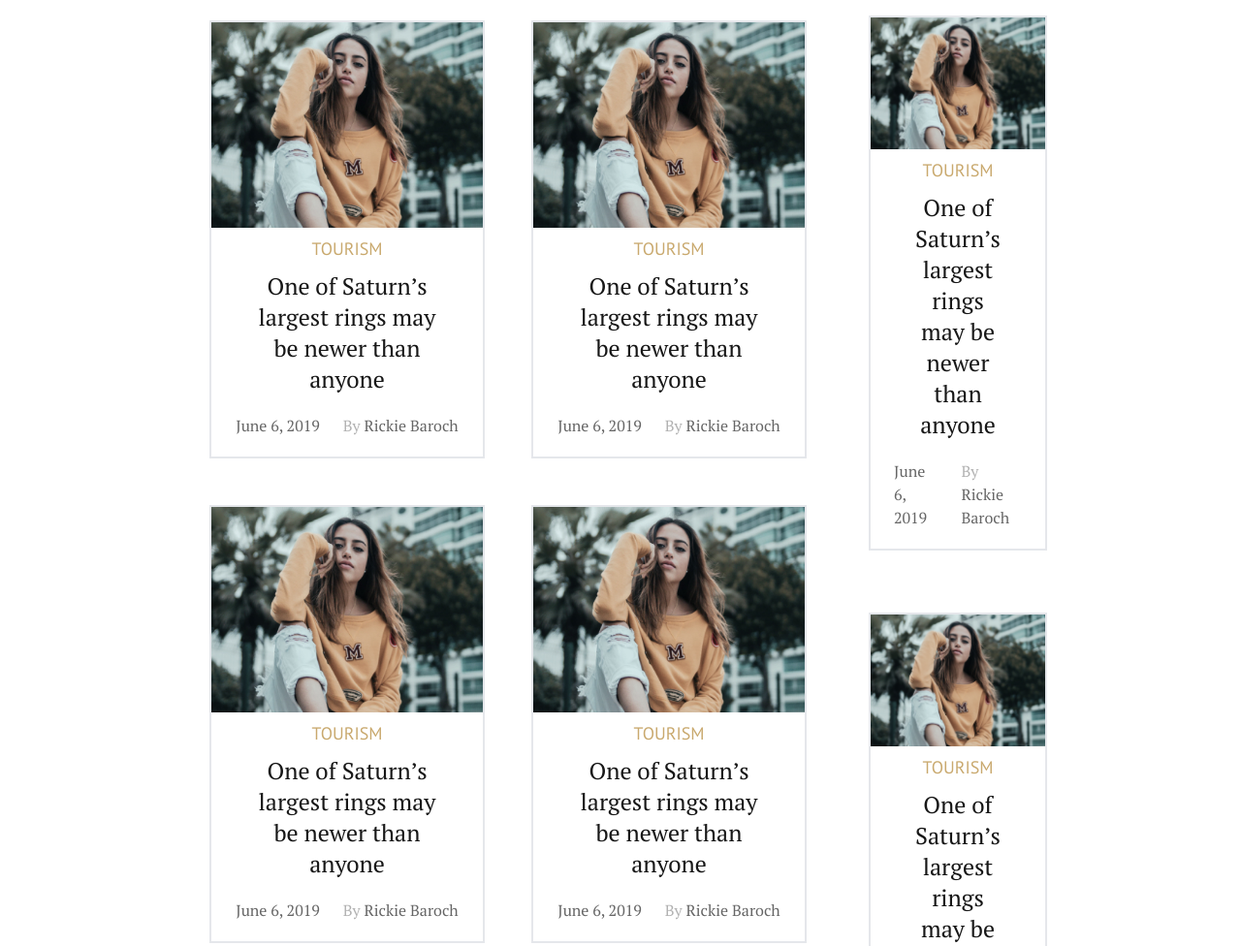
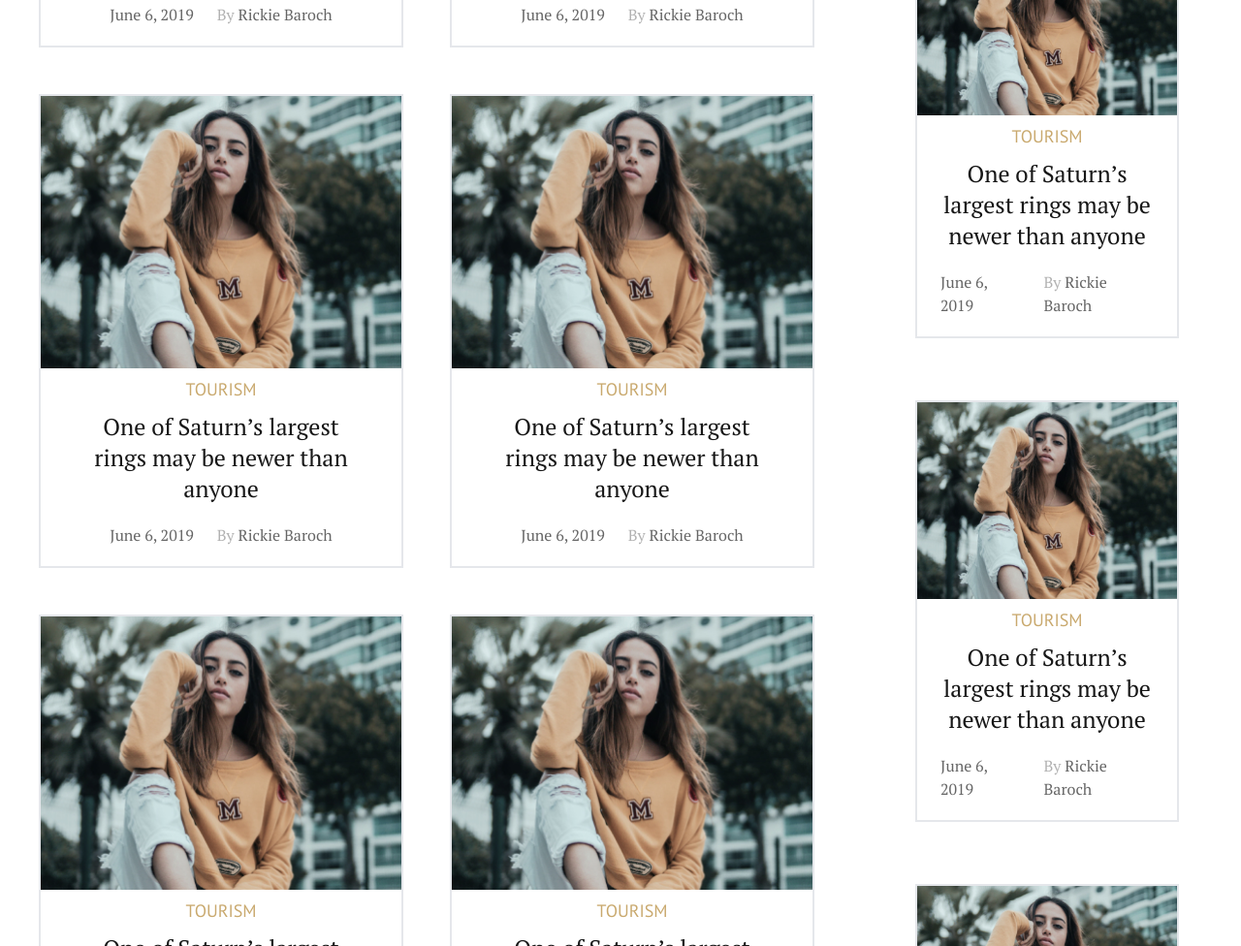
Before and after one commit to Muurilo/Fashion, a Gatsby site: page / in a window 1280 px wide. Shown: the part 1549-2525 px from the top of the page at 97% size. Built offline with nearby package versions, Linux system fonts and the light colour scheme; Gatsby itself is replaced by a stand-in of ours.

Commit message:
Improve responsiveness

```diff
--- a/src/components/PostCard/index.tsx
+++ b/src/components/PostCard/index.tsx
@@ -15,7 +15,7 @@ const PostCard = ({ size }: IPostCard) => {
         <p className="p-2 text-lg uppercase font-pt-sans text-highlight">
           Tourism
         </p>
-        <h1 className="mx-10 text-2xl text-center break-words font-pt-serif text-text-primary">
+        <h1 className="mx-10 text-2xl text-center break-words font-pt-serif lg:mx-44 xl:mx-5 lg:mx-5 text-text-primary">
           One of Saturn’s largest rings may be newer than anyone
         </h1>
         <div className="flex flex-row p-5 mx-1 space-x-6 font-pt-serif text-text-secondary">
--- a/src/pages/index.tsx
+++ b/src/pages/index.tsx
@@ -32,7 +32,7 @@ const IndexPage = () => {
             </div>
           </div>
         </div>
-        <div className="flex flex-col flex-wrap items-center justify-center overflow-hidden md:items-start md:justify-center lg:mx-44 md:flex-row">
+        <div className="flex flex-col flex-wrap items-center justify-center overflow-hidden md:items-start md:justify-center md:flex-row">
           <div className="flex-grow w-full px-10 overflow-hidden md:px-4 sm:w-full md:w-full lg:w-1/2 xl:w-1/2">
             <div className="flex flex-wrap items-center justify-center -mx-6 overflow-hidden md:mx-0 md:justify-center md:items-center">
               <PostCard />
@@ -48,7 +48,7 @@ const IndexPage = () => {
               <Paginator />
             </div>
           </div>
-          <div className="w-full px-6 my-6 overflow-hidden md:justify-center md:items-center md:w-1/2 lg:w-1/4 xl:w-1/4">
+          <div className="w-full px-6 my-6 overflow-hidden md:justify-center md:items-center md:mx-10 lg:w-1/4 xl:w-1/4">
             <Divider title="About the author" />
             <AuthorCard />
             <Divider title="Featured posts" />
```
